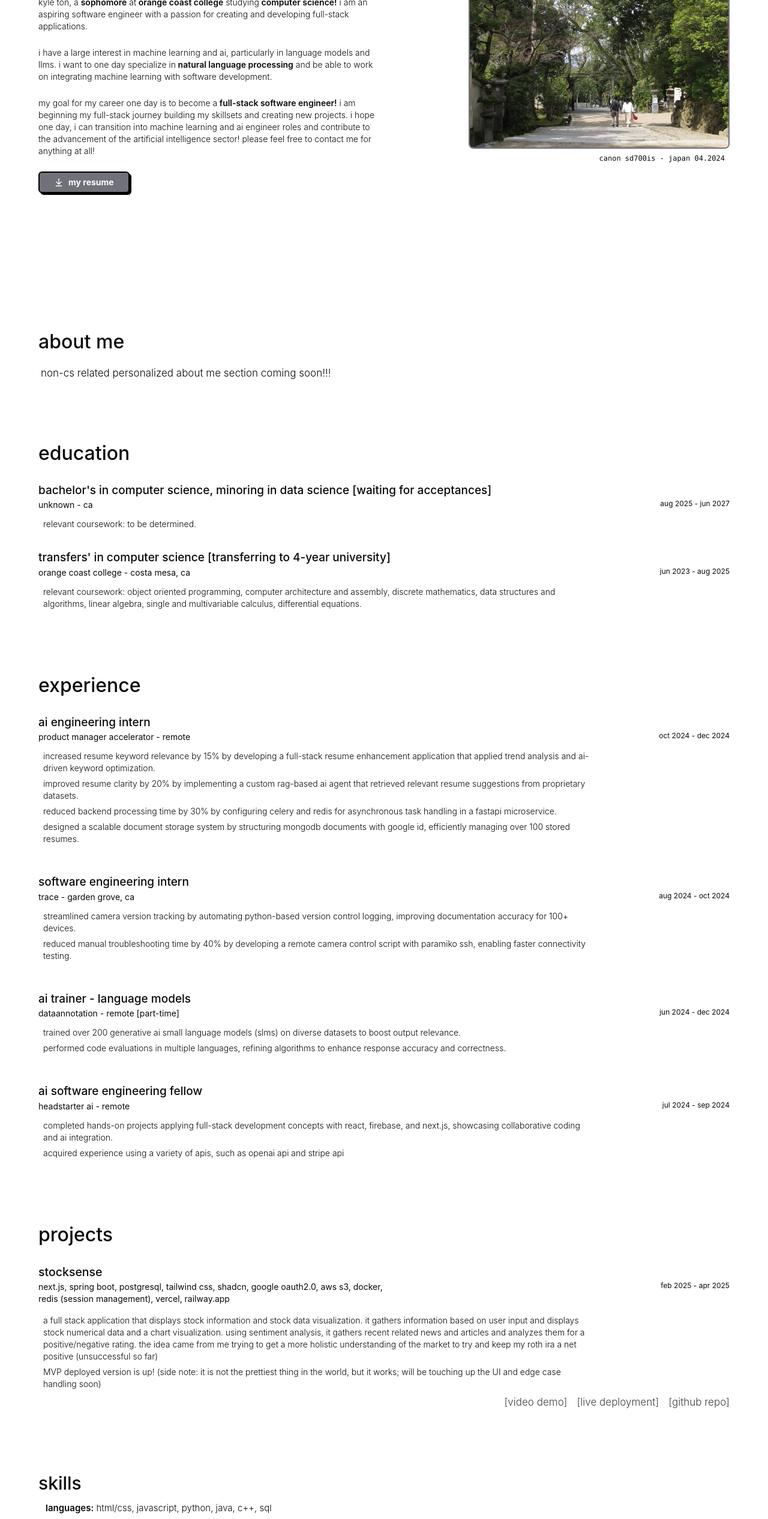
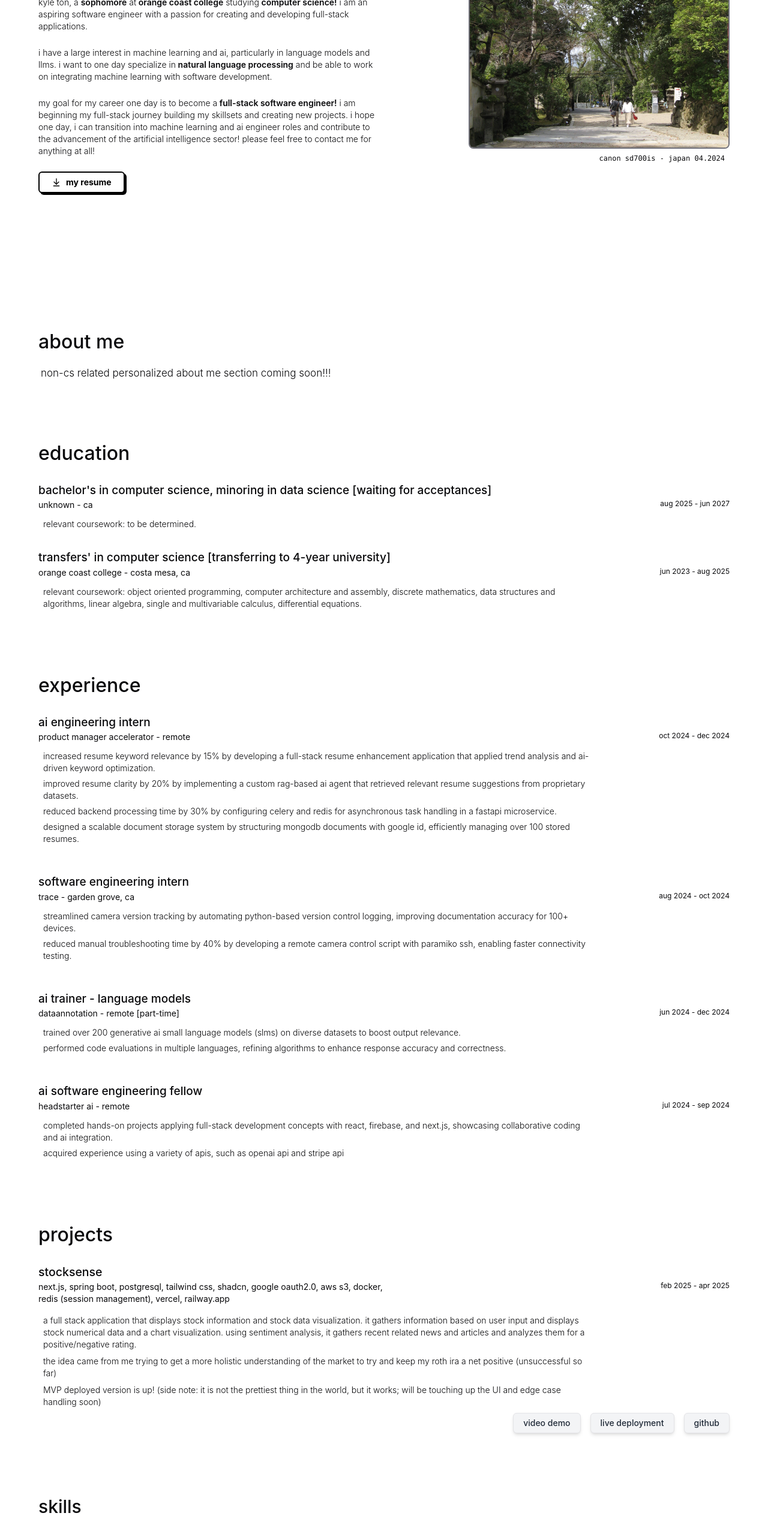
Before and after one commit to kylehton/portfolio, a Next.js app: page / in a window 1280 px wide. Shown: the part 234-2767 px from the top of the page at 60% size. Built offline with nearby package versions, Linux system fonts and the light colour scheme.

Commit message:
styled all buttons on page

```diff
--- a/app/components/main/Footer.js
+++ b/app/components/main/Footer.js
@@ -2,9 +2,9 @@
 const Footer = () => {
 
     return (
-        <div className='mt-10 mb-10 w-full flex justify-end'>
+        <div className='mt-10 mb-8 w-full flex justify-end'>
             <p className='mr-5 lg:mt-20 lg:mr-10 text-[10px] text-right text-zinc-500 w-2/5 lg:w-1/5'>
-                thank you for visiting my website! it was made completely from scratch using tailwindcss, next.js, and framer motion.
+                thank you for visiting my website! it was made completely from scratch using tailwindcss, next.js, shadcn, and framer motion.
             </p>
         </div>
     )
--- a/app/components/main/Intro.js
+++ b/app/components/main/Intro.js
@@ -62,13 +62,14 @@ const Intro = () => {
                                 anything at all!
                             </p>
                             <a href="/other/Resume_KyleTon.pdf" target='_blank' rel="noopener noreferrer external" download>
-                                <Button className="bg-zinc-500 text-white font-bold py-2 px-6 border-2 border-black rounded-md
-                                shadow-[3px_3px_0px_0px_black] hover:shadow-[1px_1px_0px_0px_black] hover:translate-x-[2px]
-                                hover:translate-y-[2px] mt-6 hover:scale-[1.02] transition-all">
+                                <Button className="bg-white text-black font-bold py-2 px-4 lg:py-2 lg:px-5 border-2 border-black rounded-md
+                                shadow-[3px_3px_0px_0px_black] hover:shadow-[1px_1px_0px_0px_white] hover:translate-x-[2px]
+                                hover:translate-y-[2px] mt-6 hover:scale-[1.02] hover:bg-[#E9D7FF] transition-all">
                                     <ArrowDownToLine />
                                     my resume
                                 </Button>
                             </a>
+
                         </div>
                     </div>
 
--- a/app/components/main/Projects.js
+++ b/app/components/main/Projects.js
@@ -19,7 +19,8 @@ const Projects = () => {
                   content={{
                     title: "stocksense",
                     subheading: 'next.js, spring boot, postgresql, tailwind css, shadcn, google oauth2.0, aws s3, docker, redis (session management), vercel, railway.app',
-                    description: ["a full stack application that displays stock information and stock data visualization. it gathers information based on user input and displays stock numerical data and a chart visualization. using sentiment analysis, it gathers recent related news and articles and analyzes them for a positive/negative rating. the idea came from me trying to get a more holistic understanding of the market to try and keep my roth ira a net positive (unsuccessful so far)",
+                    description: ["a full stack application that displays stock information and stock data visualization. it gathers information based on user input and displays stock numerical data and a chart visualization. using sentiment analysis, it gathers recent related news and articles and analyzes them for a positive/negative rating.",
+                      "the idea came from me trying to get a more holistic understanding of the market to try and keep my roth ira a net positive (unsuccessful so far)",
                       "MVP deployed version is up! (side note: it is not the prettiest thing in the world, but it works; will be touching up the UI and edge case handling soon)",
                     ],
                     dates: 'feb 2025 - apr 2025',
--- a/app/components/main/Socials.js
+++ b/app/components/main/Socials.js
@@ -1,5 +1,7 @@
 import GitHubCalendar from "react-github-calendar";
 import ScrollMotionWrapper from "../../motion/ScrollMotionWrapper";
+import { Button } from '@/components/ui/button';
+
 
 const Socials = () => {
 
@@ -11,7 +13,7 @@ const Socials = () => {
             <ScrollMotionWrapper
               contents={
                 <h1 className="font-medium text-[30px] mb-2">socials
-                  <span className='text-[20px] font-normal'>&nbsp; [click below]</span>
+                  <span className='text-[20px] font-normal'>&nbsp; [@kylehton]</span>
                 </h1>
               }>
             </ScrollMotionWrapper>
@@ -19,14 +21,29 @@ const Socials = () => {
             <div className="ml-3 space-y-8">
               <ScrollMotionWrapper
                 contents={
-                    <div id='my-social-links' className='font-normal text-[18px] text-zinc-500'>
-                    <a target='_blank' href='https://www.linkedin.com/in/kyle-ton/' >linkedin [kylehton]</a>
-                    <br></br>
-                    <a target='_blank' href='https://www.github.com/kylehton/' >github [kylehton]</a>
-                    <br></br>
-                    <a target='_blank' href='https://www.devpost.com/kylehton/'>devpost [kylehton]</a>
+                    <div id='my-social-links' className='flex flex-col font-normal text-[18px] text-zinc-500'>
+                        <a target='_blank' href='https://www.linkedin.com/in/kyle-ton/' >
+                            <Button className="bg-[#0A66C2] text-white font-bold py-2 px-4 lg:py-2 lg:px-5 border-2 border-white rounded-md
+                                  shadow-[3px_3px_0px_0px_gray] hover:shadow-[1px_1px_0px_0px_white] hover:translate-x-[2px]
+                                  hover:translate-y-[2px] mt-3 hover:scale-[1.02] hover:bg-[#004182] transition-all mr-4">
+                                      linkedin
+                            </Button>
+                        </a>
+                        <a target='_blank' href='https://www.github.com/kylehton/' >
+                            <Button className="bg-zinc-700 text-white font-bold py-2 px-5 lg:py-2 lg:px-6 border-2 border-white rounded-md
+                                  shadow-[3px_3px_0px_0px_black] hover:shadow-[1px_1px_0px_0px_white] hover:translate-x-[2px]
+                                  hover:translate-y-[2px] mt-4 hover:scale-[1.02] hover:bg-[#5FA85F] transition-all mr-4">
+                                        github
+                            </Button>
+                        </a>
+                        <a target='_blank' href='https://www.devpost.com/kylehton/'>
+                            <Button className="bg-[#12394c] text-white font-bold py-2 px-4 lg:py-2 lg:px-5 border-2 border-white rounded-md
+                                    shadow-[3px_3px_0px_0px_#6BD1EC] hover:shadow-[1px_1px_0px_0px_white] hover:translate-x-[2px]
+                                    hover:translate-y-[2px] mt-4 hover:scale-[1.02] hover:bg-[#3BA29D] transition-all mr-4">
+                                        devpost
+                            </Button>
+                        </a>
                     </div>
-
                 }>
               </ScrollMotionWrapper>
 
--- a/app/components/models/ProjectEntry.js
+++ b/app/components/models/ProjectEntry.js
@@ -19,16 +19,31 @@ const ProjectEntry = ({ content }) => {
                             id="job-summary"
                             className="mt-3 ml-2 lg:w-4/5 font-light text-sm whitespace-pre-line">
                                 {content.description.map((item, index) => (
-                                    <p key={index} className="mb-1.5">
+                                    <p key={index} className="mb-2">
                                     {item}
                                     </p>
                                     ))
                                 }
                         </div>
                         <div className='mt-2 font-light text-[17px] text-zinc-700 flex flex-col lg:flex-row justify-end'>
-                            <a className="lg:ml-4 ml-2 mb-1" target='_blank' rel='external noopener noreferrer' href={content.video}>[video demo]</a>
-                            <a className="lg:ml-4 ml-2 mb-1" target='_blank' rel='external noopener noreferrer' href={content.deployment}>[live deployment]</a>
-                            <a className="lg:ml-4 ml-2 mb-1" target='_blank' rel='external noopener noreferrer' href={content.github}>[github repo]</a>
+                            <a className="lg:ml-4 ml-2 mb-3 lg:mb-1" target='_blank' rel='external noopener noreferrer' href={content.video}>
+                                <button className="inline-block px-4 py-1.5 text-sm font-medium text-gray-800 bg-gray-100 border rounded-md
+                                shadow-md ease-out hover:bg-gray-200">
+                                    video demo
+                                </button>
+                            </a>
+                            <a className="lg:ml-4 ml-2 mb-3 lg:mb-1" target='_blank' rel='external noopener noreferrer' href={content.deployment}>
+                            <button className="inline-block px-4 py-1.5 text-sm font-medium text-gray-800 bg-gray-100 border rounded-md
+                                shadow-md ease-out hover:bg-gray-200">
+                                    live deployment
+                                </button>
+                            </a>
+                            <a className="lg:ml-4 ml-2 mb-3 lg:mb-1" target='_blank' rel='external noopener noreferrer' href={content.github}>
+                            <button className="inline-block px-4 py-1.5 text-sm font-medium text-gray-800 bg-gray-100 border rounded-md
+                                shadow-md ease-out hover:bg-gray-200">
+                                    github
+                                </button>
+                            </a>
                         </div>
                     </div>
                 }
--- a/app/layout.js
+++ b/app/layout.js
@@ -22,6 +22,9 @@ export const metadata = {
 export default function RootLayout({ children }) {
   return (
     <html lang="en">
+      <head>
+        <link rel="icon" href="/favicon.ico" />
+      </head>
       <body
         className={`${geistSans.variable} ${geistMono.variable} antialiased`}
       >
```
